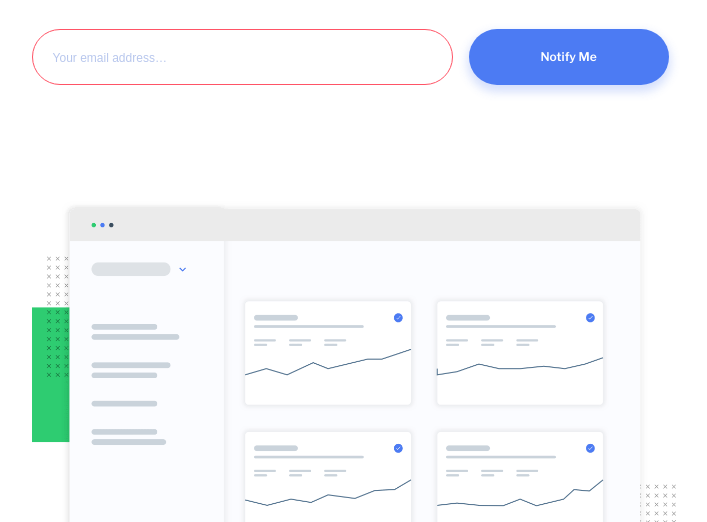
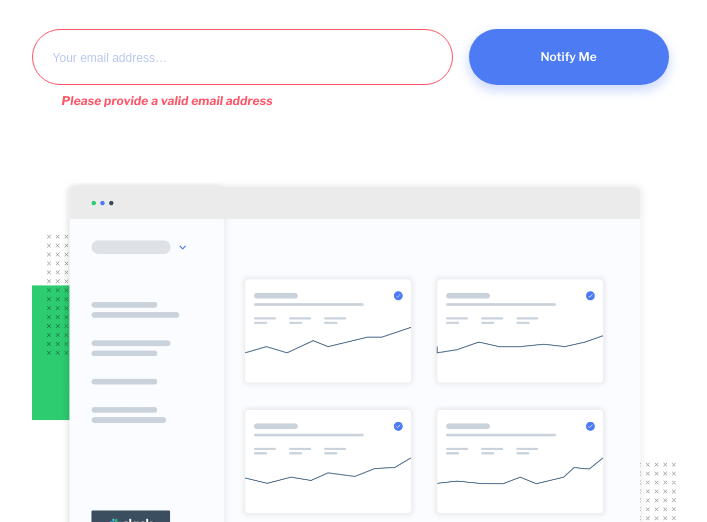
Before and after one commit to TheJesterEnd/ping, a plain HTML site: page index.html in a window 1536 px wide. Both pictures are taken after a click on the button "Notify Me". Shown: the part 262-784 px from the top of the page, without its empty margins (414-1121 px from the left). Drawn offline with nearby package versions, Linux system fonts and the light colour scheme.

Commit message:
fix structure move in desktop design

```diff
--- a/index.html
+++ b/index.html
@@ -33,7 +33,7 @@
             id="input-email"
             placeholder="Your email address…"
           />
-          <p id="error"></p>
+          <p id="error">Please provide a valid email address</p>
         </div>
         <button>Notify Me</button>
       </div>
--- a/style.css
+++ b/style.css
@@ -80,11 +80,13 @@ main img {
 .input-error {
   display: flex;
   flex-direction: column;
+  align-items: center;
   gap: 2px;
 }
 #error {
-  margin: 0 0 20px 54px;
+  display: none;
   color: #ff5466;
+  margin-bottom: 10px;
   font-size: 10px;
   font-style: italic;
   font-weight: 400;
@@ -156,10 +158,13 @@ footer p {
     width: 421px;
     height: 56px;
   }
-  .input-container label {
-    top: 18px;
-    left: 30px;
-    font-size: 16px;
+  .input-error {
+    gap: 6px;
+    align-items: flex-start;
+  }
+  #error {
+    margin-left: 30px;
+    margin-bottom: -30px;
   }
   main img {
     margin-top: 94px;
```
